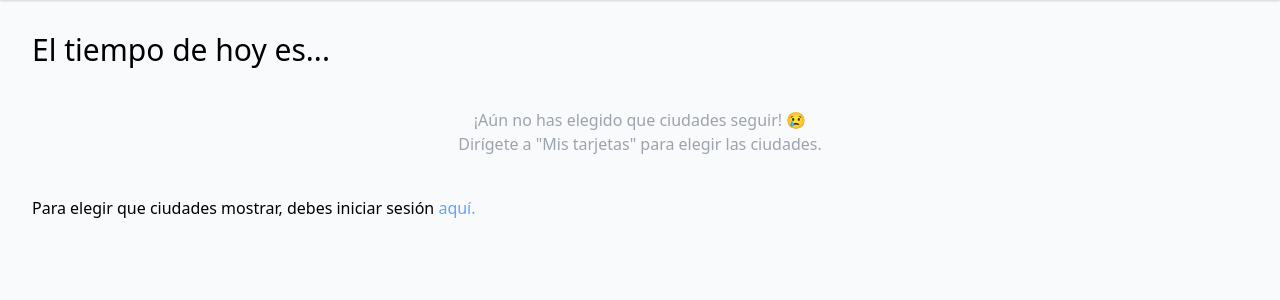
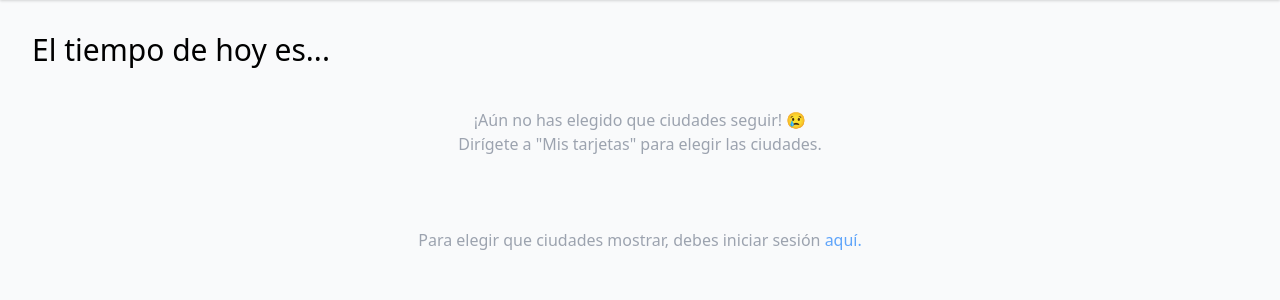
Before and after one commit to TanZng/CentroMeteorologico, a Django app: page / in a window 1280 px wide. Shown: the part 92-392 px from the top of the page. Run offline with Django 3.2, Linux system fonts and the light colour scheme; data that the repository does not hold is empty; some libraries are stand-ins or nearby versions.

Commit message:
Pequeñas correcciones en la GUI para los usuarios anonimos

```diff
--- a/climaApp/templates/climaApp/climaAppMain.html
+++ b/climaApp/templates/climaApp/climaAppMain.html
@@ -113,10 +113,11 @@
 
 
     {% if user.is_anonymous %}
-
+        <div class="flex flex-col justify-evenly items-center m-10 text-gray-400">
        <p class="text-md m-8" >
            Para elegir que ciudades mostrar, debes iniciar sesión <a class="text-blue-400 no-underline hover:underline"href="{% url 'login' %}?next={% url 'climaApp:main' %}">aquí.</a>
        </p>
+        </div>
         {#        <p> ¿No tienes una cuenta? Registrate </p>#}
     {% endif %}
 
```
